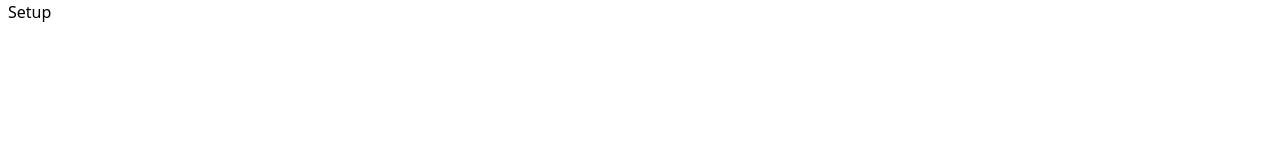
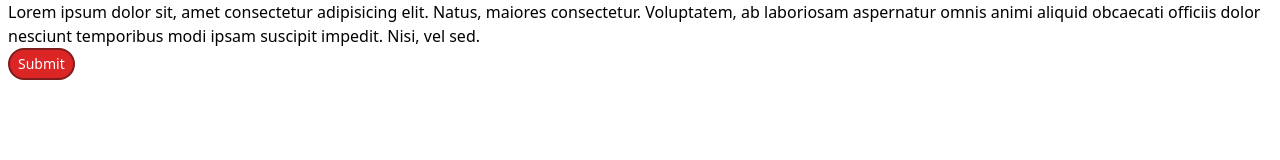
Before and after one commit to ManyuDhyani/Landing-Page-Tailwind-CSS, a website built with Vite: page Layer_Directive_Concept/index.html in a window 1280 px wide. Built offline with nearby package versions, Linux system fonts and the light colour scheme.

Commit message:
Updated index.html and main.css for Layer Directive Concept

```diff
--- a/Layer_Directive_Concept/index.html
+++ b/Layer_Directive_Concept/index.html
@@ -8,6 +8,10 @@
     <title>Document</title>
 </head>
 <body>
-    <div class="mx-2">Setup</div>
+    <div class="mx-2">
+        <p>Lorem ipsum dolor sit, amet consectetur adipisicing elit. Natus, maiores consectetur. Voluptatem, ab laboriosam aspernatur omnis animi aliquid obcaecati officiis dolor nesciunt temporibus modi ipsam suscipit impedit. Nisi, vel sed.</p>
+        <button class="btn">Submit</button>
+        <!--Check main.css-->
+    </div>
 </body>
 </html>
--- a/Layer_Directive_Concept/main.css
+++ b/Layer_Directive_Concept/main.css
@@ -1,3 +1,22 @@
 @tailwind base;
 @tailwind components;
+.componentsafter{
+    text-align: center;
+}
+
 @tailwind utilities;
+
+@layer components{
+    .btn{
+        @apply text-white bg-red-600 rounded-2xl border-red-900 border-2 px-2 py-1 text-sm;
+    }
+
+}
+
+/*
+Layer directive is used to tell tailwind that after which in-built class we have to use our custom class.
+Here now Order will be:
+Components
+.btn
+.componentsafter
+*/
```
